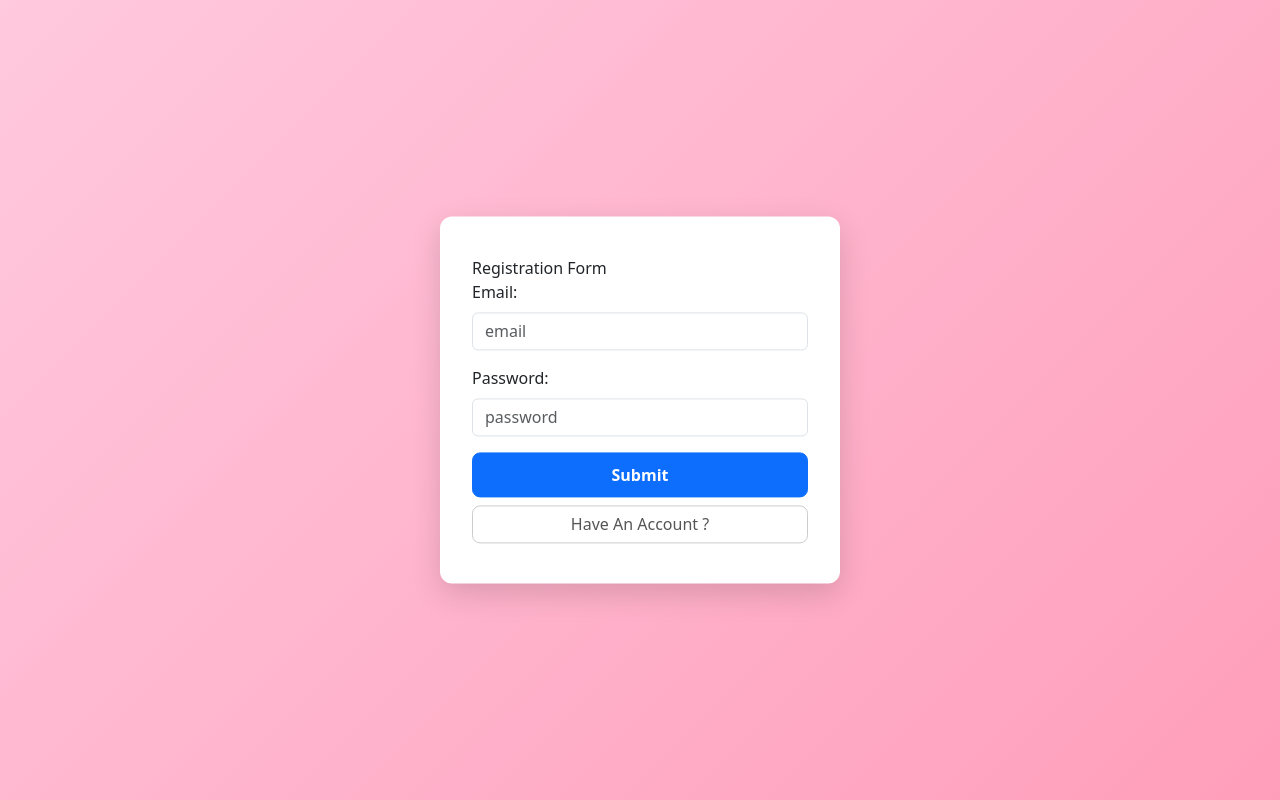
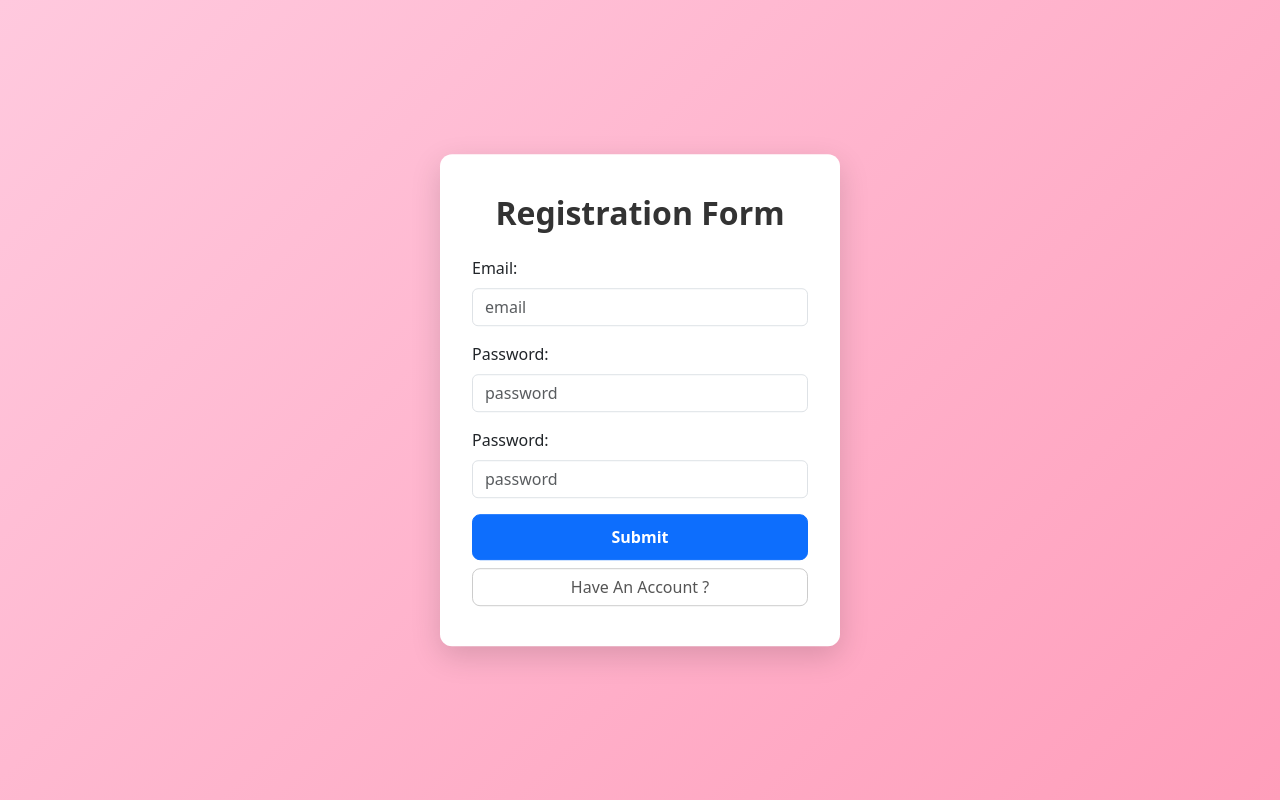
Before and after one commit to RichardJeanBaptiste/tajappointments, a React (Vite) app in the folder client/: page / in a window 1280 px wide. Both pictures are taken after typing "name@example.com", "Sample123" into the empty fields and a click on the button "Create An Account". Built offline with nearby package versions, Linux system fonts and the light colour scheme.

Commit message:
added more styling

```diff
--- a/client/src/App.tsx
+++ b/client/src/App.tsx
@@ -161,10 +161,15 @@ function App() {
                 <>
                     <Fade in={!showLogin} appear unmountOnExit>
                         <div className='formStyle'>
-                            <div>Registration Form</div>
+                            <h2>Registration Form</h2>
                             <Form.Group className='mb-3'>
                                 <Form.Label>Email: </Form.Label>
                                 <Form.Control type="email" placeholder="email" onChange={(e) => handleRegistrationFormChange(e,"email")} value={registrationForm.email}/>
+                            </Form.Group>
+
+                            <Form.Group className='mb-3'>
+                                <Form.Label>Password: </Form.Label>
+                                <Form.Control type="password" placeholder="password" onChange={(e) => handleRegistrationFormChange(e, "password")} value={registrationForm.password}/>
                             </Form.Group>
 
                             <Form.Group className='mb-3'>
```
Also changed, not shown: client/src/components/dashboard.css (added).
